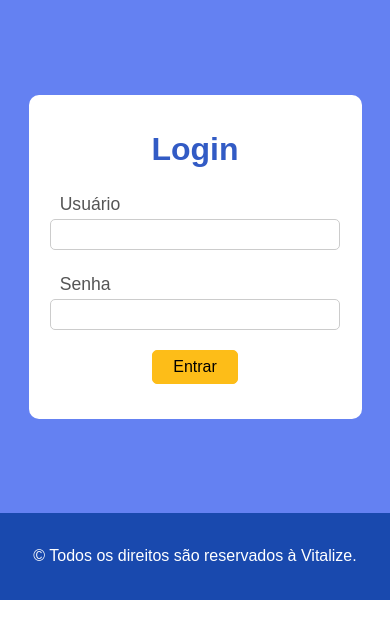
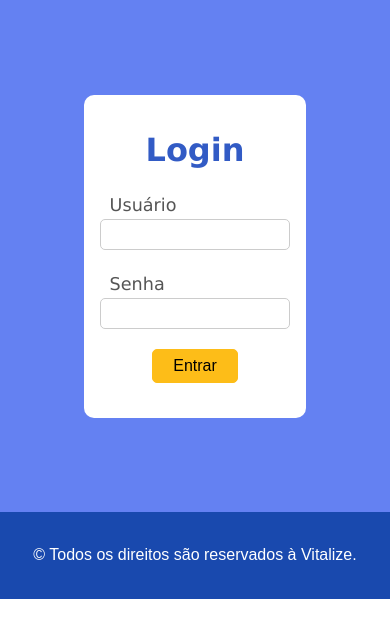
Before and after one commit to DouglasStuhler/PPI, a PHP site: page /login.html in a window 390 px wide. Shown: the part 160-799 px from the top of the page. Run offline with PHP 8.4, Linux system fonts and the light colour scheme.

Commit message:
adicionando responsividade nas telas publicas

```diff
--- a/css/endereco.css
+++ b/css/endereco.css
@@ -6,7 +6,7 @@ main {
 form {
   display: flex;
   gap: 10px;
-  width: 40%;
+  width: 50%;
   flex-wrap: wrap;
   padding: 1rem 2rem;
   margin: 10vh auto;
--- a/css/login.css
+++ b/css/login.css
@@ -1,6 +1,7 @@
 main{
     background-color: #6481f2;
     padding: 10px;
+    font-family: Verdana, Arial, sans-serif;
 }
 
 main > form h1{
@@ -9,7 +10,7 @@ main > form h1{
 }
 
 main > form{
-    width: 90%;
+    width: 60%;
     margin: 10vh auto;
     border-radius: 10px;
     background-color: white;
@@ -18,7 +19,7 @@ main > form{
 
 main > form label{
     display: block;
-    width: 90%;
+    width: 70%;
     text-align: left;
     font-size: 1.1em;
     margin: 0 5%;
--- a/index.html
+++ b/index.html
@@ -21,7 +21,8 @@
             <li><a href="login.html">Login</a></li>
         </ul>
     </nav>
-    <main>
+    <main>display: flex;
+        flex-direction: column;
         <div id="banner" class="default">
             <section>
                 <div class="img">
```
Also changed, not shown: css/agendamento.css (+22 -17 lines).
